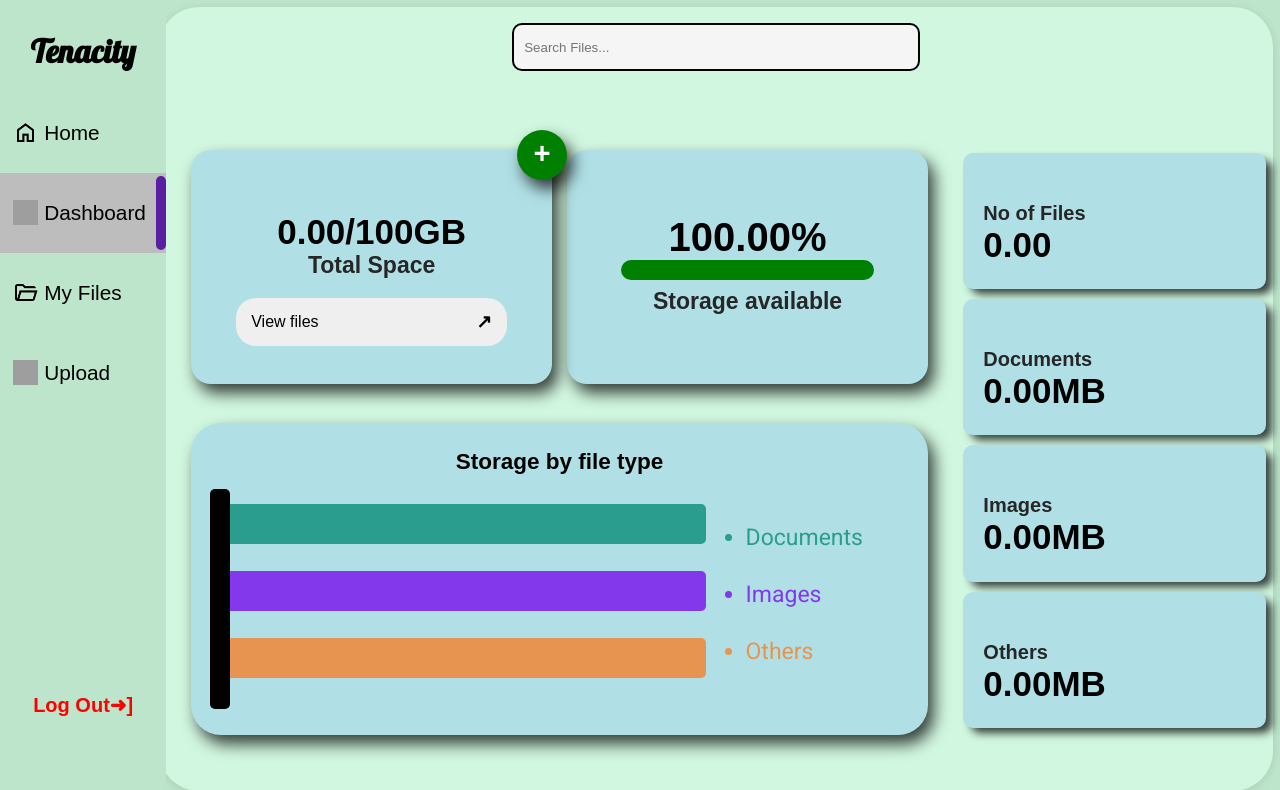
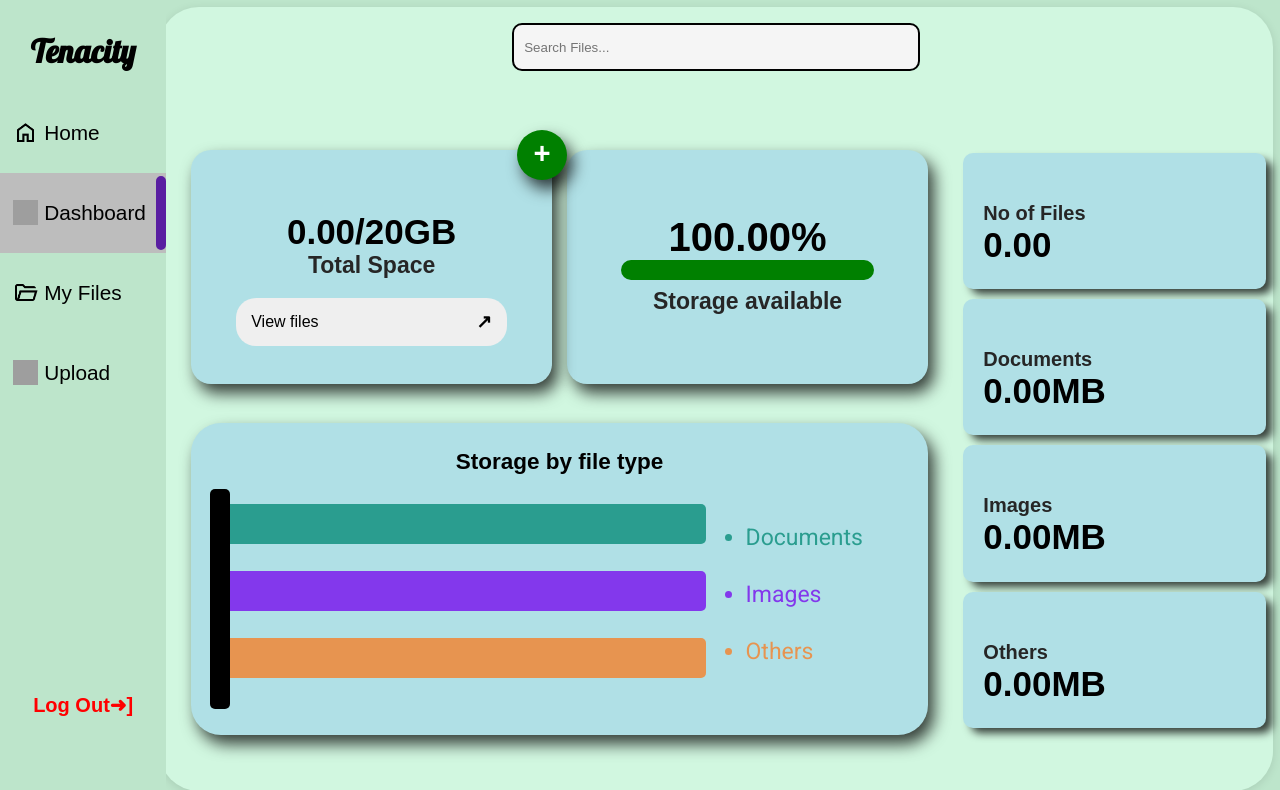
Before and after one commit to Odiedo123/Tenacity, a Flask app: page /dashboard in a window 1280 px wide. Shown: the top 790 px of the page. Run offline with Flask 3, Linux system fonts and the light colour scheme; the visitor is signed in with stand-in values (Sample User, id 1); data that the repository does not hold is empty; some web fonts are replaced; grey boxes are pictures that could not be loaded.

Commit message:
Update dashboard.html

```diff
--- a/User Auth/templates/dashboard.html
+++ b/User Auth/templates/dashboard.html
@@ -107,7 +107,7 @@
         <div id="left-panel" class="fade-in-2">
           <div id="top-left-panel">
             <div>
-              <h1><span id="total-storage">0</span>/100GB</h1>
+              <h1><span id="total-storage">0</span>/20GB</h1>
               <h2>Total Space</h2>
               <button onclick="window.location.href='/files'" id="arrow-button">
                 View files
```
